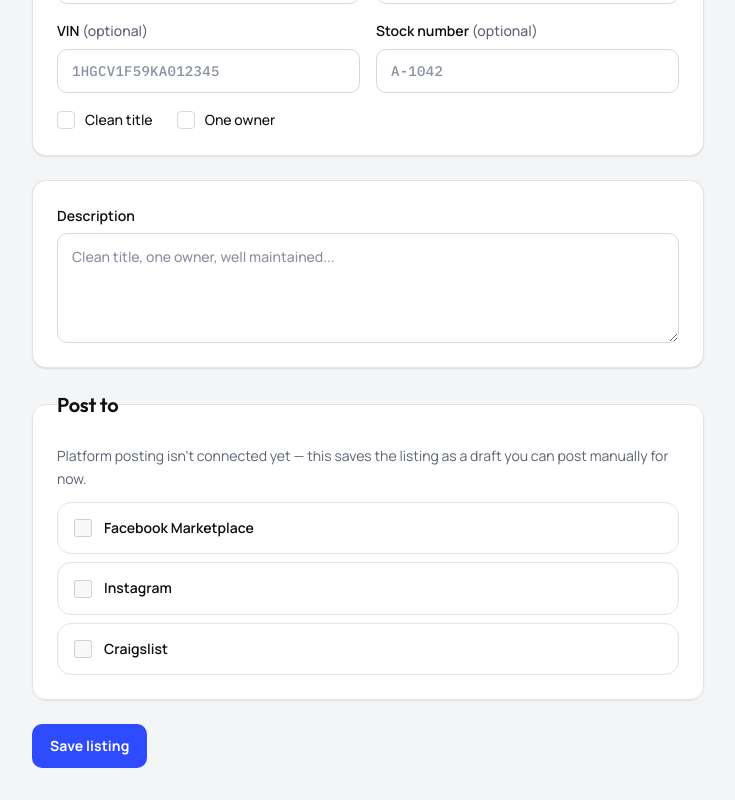
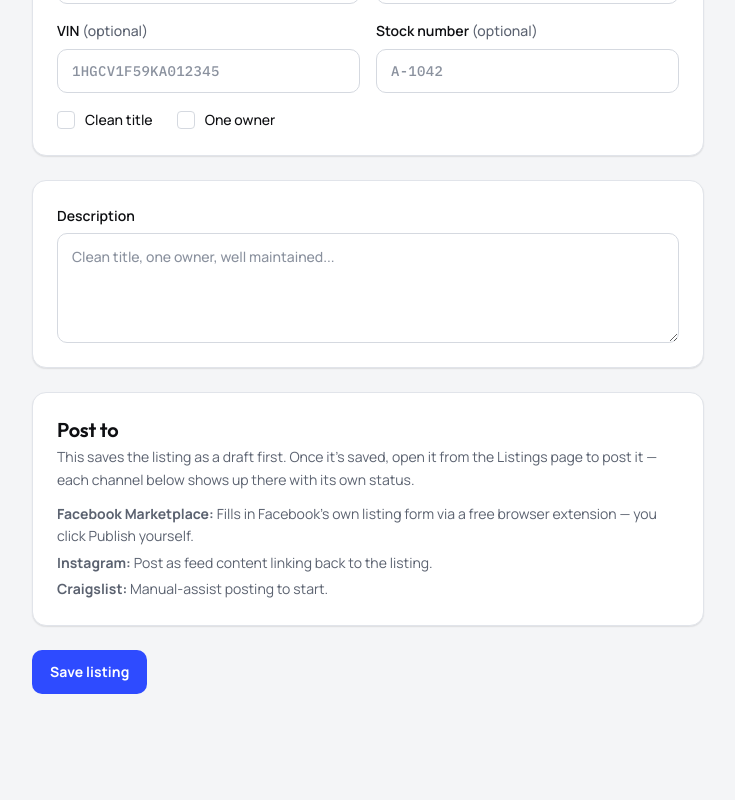
Before and after one commit to xenpain-source/dealer-post, a Next.js app: page /dashboard/listings/new in a window 1280 px wide. Shown: the part 690-1490 px from the top of the page, without its empty margins (248-983 px from the left). After the commit the page ends 1416 px from the top, so only its background shows below. Built offline with nearby package versions, Linux system fonts and the light colour scheme.

Commit message:
Refactor NewListingForm layout and update text
Replaced fieldset with div for layout and updated messaging about draft listings.

```diff
--- a/components/dashboard/NewListingForm.tsx
+++ b/components/dashboard/NewListingForm.tsx
@@ -184,33 +184,21 @@ export function NewListingForm() {
         />
       </div>
 
-      <fieldset className="dl-card">
-        <legend className="dl-h4">Post to</legend>
+      <div className="dl-card">
+        <h2 className="dl-h4">Post to</h2>
         <p className="dl-small mt-1">
-          Platform posting isn&apos;t connected yet — this saves the listing
-          as a draft you can post manually for now.
+          This saves the listing as a draft first. Once it&apos;s saved,
+          open it from the Listings page to post it — each channel below
+          shows up there with its own status.
         </p>
-        <div className="mt-3 flex flex-col gap-2">
+        <ul className="mt-3 flex flex-col gap-1 dl-small">
           {platforms.map((platform) => (
-            <label
-              key={platform.id}
-              htmlFor={`platform-${platform.id}`}
-              className="dl-channel"
-              style={{ cursor: "not-allowed" }}
-            >
-              <input
-                id={`platform-${platform.id}`}
-                name="platforms"
-                type="checkbox"
-                disabled
-                className="dl-check"
-                style={{ width: 18, height: 18 }}
-              />
-              <span className="name">{platform.name}</span>
-            </label>
+            <li key={platform.id}>
+              <b>{platform.name}:</b> {platform.note}
+            </li>
           ))}
-        </div>
-      </fieldset>
+        </ul>
+      </div>
 
       {error && <div className="dl-alert dl-alert--danger">{error}</div>}
 
```
